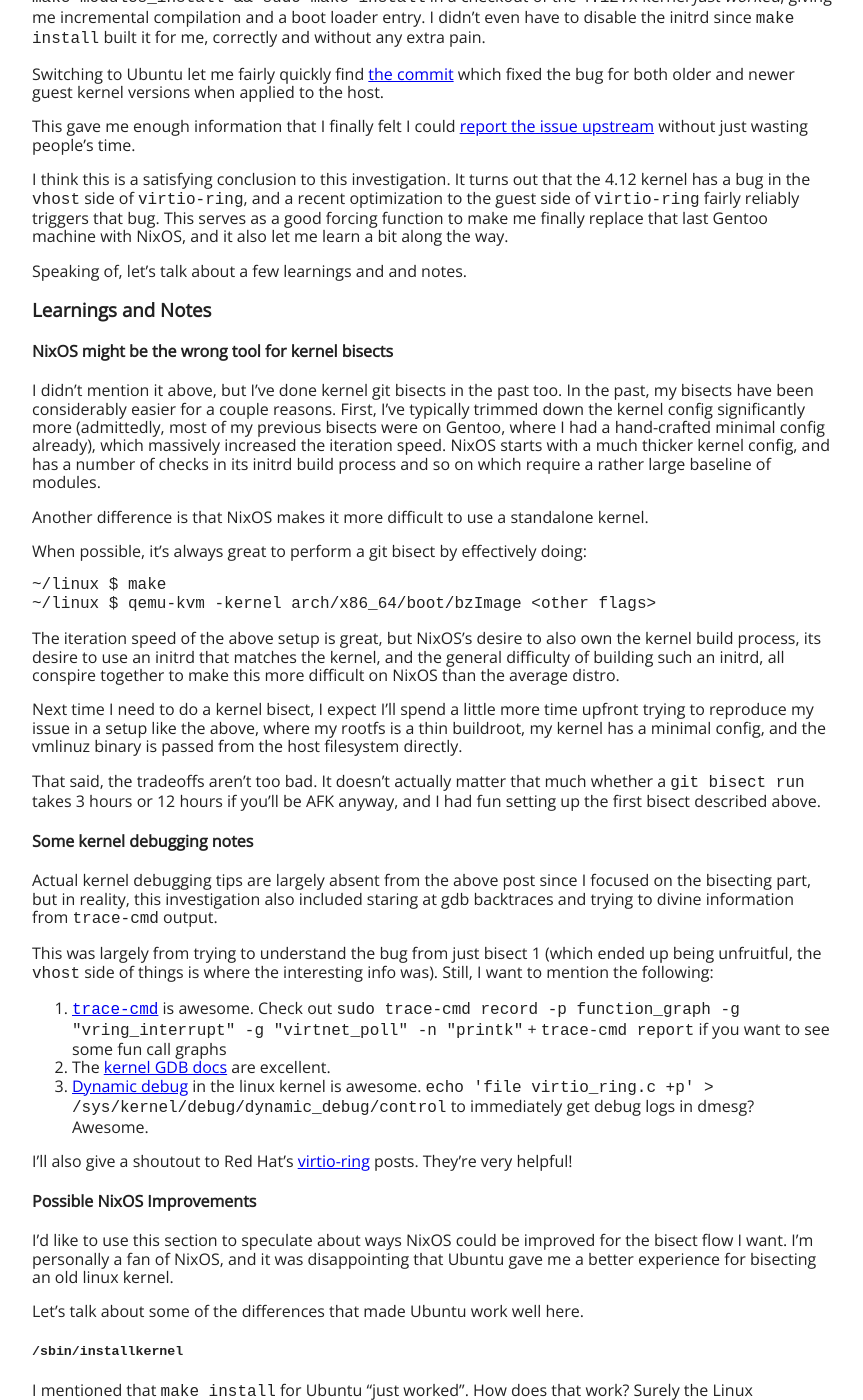
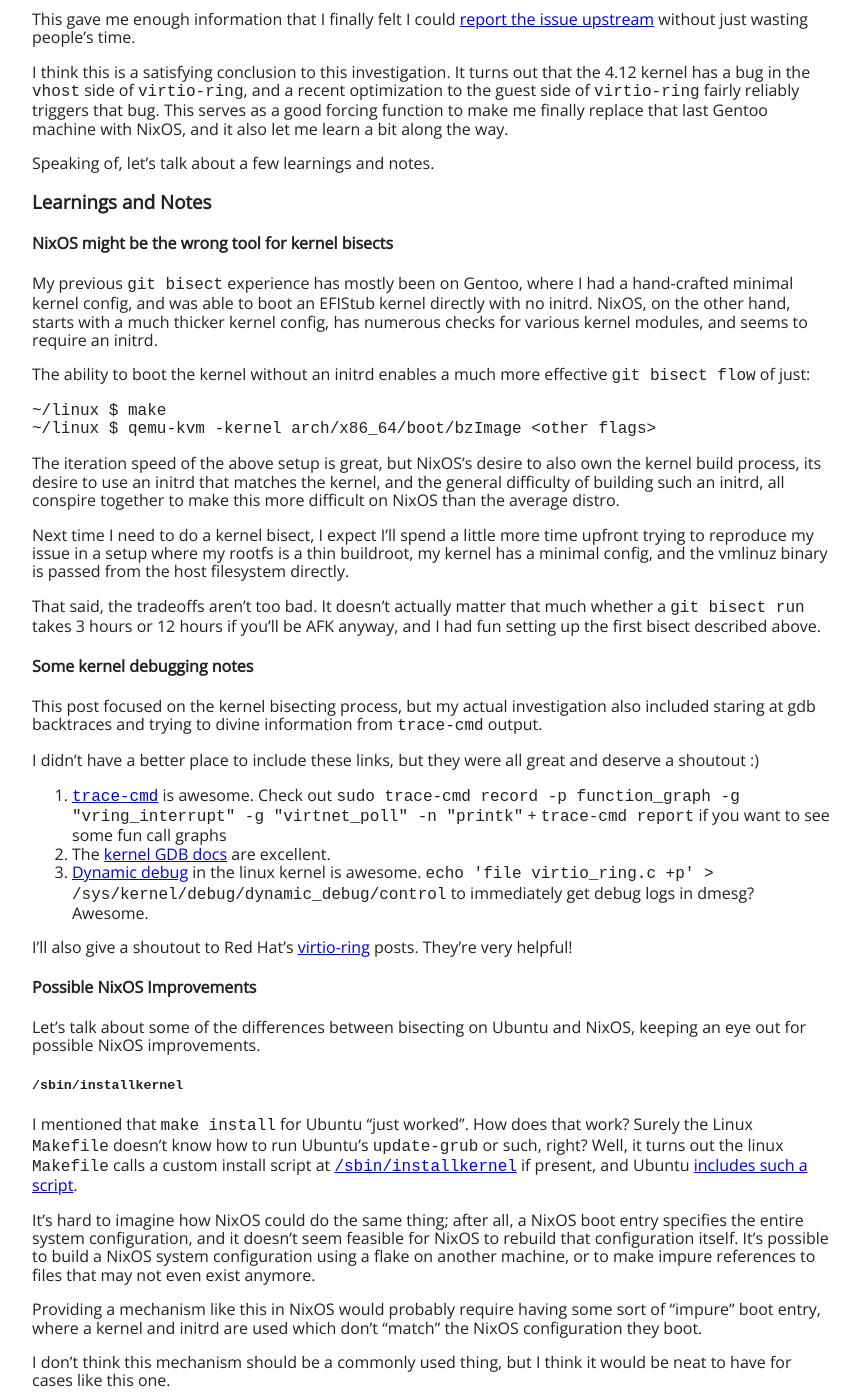
Before and after one commit to euank/euank.com, a Jekyll site: the page built from _posts/2022-05-01-nixos-bisect.md, in a window 1280 px wide and 1400 px high, scrolled down 5863 px. Shown: the whole window, without its empty margins (208-1071 px from the left). Built offline with Jekyll 4.4.1, drawn with Linux system fonts in a browser that asks for light colours; some of the changed text lies outside the part shown.

Commit message:
posts/nixos-bisect: apply some feedback

````diff
--- a/_posts/2022-05-01-nixos-bisect.md
+++ b/_posts/2022-05-01-nixos-bisect.md
@@ -30,21 +30,16 @@
 
 Normally, this cluster hums along happily, running various personal projects
 and sites (including this one!). The VMs themselves are fairly up to date, and
-updates have mostly been smooth, with the occasional exception. Speaking of,
-let's talk about the update that leads to the main conflict in this story.
+updates have mostly been smooth. Speaking of, let's talk about the update that
+leads to the main conflict in this story.
 
 ### A Bumpy Update
-
-The initial goal of the update was to switch the pod network from the flannel
-vxlan backend to the [`wireguard backend`](https://github.com/flannel-io/flannel/pull/1230). The actual reasons
-for this update don't end up mattering for this story.
 
 Since these VMs are all running NixOS, my rather naive process for updating them amounts to editing a [`nix flake`](https://nixos.wiki/wiki/Flakes) repo, and doing `ssh k8s-worker-$num "cd config && git pull && sudo nixos-rebuild --flake '.#k8s-worker-$num' switch"`. This isn't ideal, but it's worked so far!
 
 In addition to the pod network changes mentioned above, I did a `nix flake
 update` at some point since the last update. These VM's configurations are
-small enough that, even tracking `nixos-unstable`, blindly updating isn't
-scary.
+small enough that, even tracking `nixos-unstable`, updating isn't scary.
 
 So, what went wrong? Well, at first, nothing! The VMs all updated, my network
 connectivity metric showed inter-pod communication was functioning, and the
@@ -52,7 +47,10 @@
 
 <i>3 hours later</i>
 
-Oh no one of the nodes is unhealthy! Oh no, it's the single ingress node, so everything's offline (aside: normally there're multiple, but I went down to just one for the update. Not for any good reason either)!
+Oh no one of the nodes is unhealthy! Oh no, it's the single ingress node, so everything's offline.
+Normally there would be multiple ingress nodes, but part of the update includes
+shuffling around DNS entries, and I hadn't turned the "number of ingresses"
+knob back up yet (oops)!
 
 Fine, if I can't ssh in, hard-reset: `sudo virsh reset <node-name>`. Phew, at least everything came back up... surely that was just an errant kernel panic and I'll worry about it later.
 
@@ -60,9 +58,9 @@
 
 Oh no one of the nodes is unhealthy! Oh no, it's the single ingress node!
 
-I'm sure you can see the pattern. What ensued was a frustrating debugging
-session where the network failed seemingly with no exact pattern, and the
-longer I tried to observe the broken state, the longer my stuff was offline.
+What ensued was a frustrating debugging session where the network failed
+seemingly with no exact pattern, and the longer I tried to observe the broken
+state, the longer my stuff was offline.
 
 For the sake of brevity, I'll skip to the answer: it turns out the `nix flake
 update` above switched the default kernel version (from 5.10 to 5.15), and
@@ -109,14 +107,14 @@
 ```
 <small>[source](https://github.com/euank/nixos-linux-bisect-post/blob/e743ac8c9acefe667906f8e65088b3a5b61a3c54/flake.nix#L31-L48)</small>
 
-Nice, probably easier than the more common `debootstrap` flow! (Though, as an aside, I have seen some clean looking [debootstrap setups](https://github.com/google/syzkaller/blob/dc9e52595336dbe32f9a20f5da9f09cb8172cd21/tools/create-image.sh#L156-L192). It doesn't look nearly as reproducible though 😉).
+Nice, probably easier than the more common `debootstrap` flow! (Though I have seen some clean looking [debootstrap setups](https://github.com/google/syzkaller/blob/dc9e52595336dbe32f9a20f5da9f09cb8172cd21/tools/create-image.sh#L156-L192). It doesn't look nearly as reproducible though 😉.)
 
 With that, we can run `nix build '.#qemuImage'`, and after a matter of minutes, get a
 `./result/nixos.qcow2` for testing.
 
 Unfortunately, I hit another small bump here: running the VM locally didn't
 reproduce the issue, even after downgrading qemu and libvirt to the same
-versions as my server. It probably doesn't quite qualify, but the fact that it wouldn't repro locally did feel mildly [heisenbug](https://en.wikipedia.org/wiki/Heisenbug)-ish.
+versions as my server. Was I dealing with a [heisenbug](https://en.wikipedia.org/wiki/Heisenbug)?
 Ah, well, no matter. It still reproed on the remote host just fine.
 
 Undeterred, I plowed forward to the final piece needed to start the bisect:
@@ -217,7 +215,7 @@
 
 This also needed some [small modifications](https://github.com/euank/nixos-linux-bisect-post/commit/2d85eada573ebf9fea34820162cbaf31535c69b3)
 to `repro/configuration.nix` in order to read metadata about the linux commit
-currently being tested:
+currently being tested.
 
 From here, it was a simple matter of:
 
@@ -237,8 +235,6 @@
 </figure>
 
 Let me tell you, the feeling of waking up and seeing the that a bisect you left running overnight not only completed, but seems to have found the right answer... it's great.
-
-The next morning, it had my bad commit, and it looked very believable:
 
 <details>
 
@@ -320,9 +316,9 @@
 A [virtio commit](https://github.com/torvalds/linux/commit/8d622d21d24803408b256d96463eac4574dcf067)? Yup, that definitely sounds believable for network hangs in a VM using the `virtio_net` driver.
 
 This was great, but it still didn't explain why I could only repro it on
-that one machine, nor why no one had noticed and fixed it yet. My first guess
-was that the host kernel version mattered (after all, the virtio drivers have a
-host component, the vhost drivers, too), which seemed easy enough to test.
+that one machine, nor why no one had noticed and fixed it yet. The virtio
+drivers do have a host component too (the vhost drivers), so perhaps the host
+kernel version matters too?
 
 Sure enough, running a VM with the above virtio commit on a different host
 using a similarly old 4.12 kernel finally reproed it on a second machine....
@@ -373,10 +369,10 @@
 has no support for incremental compilation (nor [`ccache` support](https://github.com/NixOS/nixpkgs/issues/153343)). Surely there's a
 better way!
 
-I knew that on most distros, including Ubuntu, it's possible to just build a
-kernel and use it, with full incremental compilation. I installed Ubuntu 18.04
-(a version old enough I thought it would build the 4.12 kernel with no
-complaint), and tried to bisect from there.
+On many other distros, including Ubuntu, it's possible to just build a kernel
+and use it, with incremental compilation working as one might expect. I
+installed Ubuntu 18.04 (a version old enough I thought it would build the 4.12
+kernel with no complaint), and tried to bisect from there.
 
 This change from NixOS to Ubuntu instantly made the process less frustrating.
 Running `make && sudo make modules_install && sudo make install` in a checkout
@@ -396,24 +392,22 @@
 that last Gentoo machine with NixOS, and it also let me learn a bit along the
 way.
 
-Speaking of, let's talk about a few learnings and and notes.
+Speaking of, let's talk about a few learnings and notes.
 
 ### Learnings and Notes
 
 #### NixOS might be the wrong tool for kernel bisects
 
-I didn't mention it above, but I've done kernel git bisects in the past too. In
-the past, my bisects have been considerably easier for a couple reasons. First,
-I've typically trimmed down the kernel config significantly more (admittedly,
-most of my previous bisects were on Gentoo, where I had a hand-crafted minimal
-config already), which massively increased the iteration speed. NixOS starts
-with a much thicker kernel config, and has a number of checks in its initrd
-build process and so on which require a rather large baseline of modules.
+<!-- rewrite this paragraph as a comparison between bisecting on gentoo and on
+nix; the opening starts a little too broad for the content as it is now -->
 
-Another difference is that NixOS makes it more difficult to use a standalone
-kernel.
+My previous `git bisect` experience has mostly been on Gentoo, where I had a
+hand-crafted minimal kernel config, and was able to boot an EFIStub kernel
+directly with no initrd. NixOS, on the other hand, starts with a much thicker
+kernel config, has numerous checks for various kernel modules, and seems to
+require an initrd.
 
-When possible, it's always great to perform a git bisect by effectively doing:
+The ability to boot the kernel without an initrd enables a much more effective `git bisect flow` of just:
 
 ```
 ~/linux $ make
@@ -426,9 +420,9 @@
 make this more difficult on NixOS than the average distro.
 
 Next time I need to do a kernel bisect, I expect I'll spend a little more time
-upfront trying to reproduce my issue in a setup like the above, where my rootfs
-is a thin buildroot, my kernel has a minimal config, and the vmlinuz binary is
-passed from the host filesystem directly.
+upfront trying to reproduce my issue in a setup where my rootfs is a thin
+buildroot, my kernel has a minimal config, and the vmlinuz binary is passed
+from the host filesystem directly.
 
 That said, the tradeoffs aren't too bad. It doesn't actually matter that much
 whether a `git bisect run` takes 3 hours or 12 hours if you'll be AFK anyway,
@@ -436,14 +430,11 @@
 
 #### Some kernel debugging notes
 
-Actual kernel debugging tips are largely absent from the above post since I
-focused on the bisecting part, but in reality, this investigation also included
-staring at gdb backtraces and trying to divine information from `trace-cmd`
-output.
+This post focused on the kernel bisecting process, but my actual investigation
+also included staring at gdb backtraces and trying to divine information from
+`trace-cmd` output.
 
-This was largely from trying to understand the bug from just bisect 1 (which
-ended up being unfruitful, the `vhost` side of things is where the interesting
-info was). Still, I want to mention the following:
+I didn't have a better place to include these links, but they were all great and deserve a shoutout :)
 
 1. [`trace-cmd`](https://man7.org/linux/man-pages/man1/trace-cmd.1.html) is awesome.
     Check out `sudo trace-cmd record -p function_graph -g "vring_interrupt" -g "virtnet_poll" -n "printk"` + `trace-cmd report` if you want to see some fun call graphs
@@ -454,18 +445,14 @@
 
 #### Possible NixOS Improvements
 
-I'd like to use this section to speculate about ways NixOS could be improved
-for the bisect flow I want. I'm personally a fan of NixOS, and it was
-disappointing that Ubuntu gave me a better experience for bisecting an old
-linux kernel.
-
-Let's talk about some of the differences that made Ubuntu work well here.
+Let's talk about some of the differences between bisecting on Ubuntu and NixOS,
+keeping an eye out for possible NixOS improvements.
 
 ##### `/sbin/installkernel`
 
 I mentioned that `make install` for Ubuntu "just worked". How does that work? Surely the Linux `Makefile` doesn't know how to run Ubuntu's `update-grub` or such, right? Well, it turns out the linux `Makefile` calls a custom install script at [`/sbin/installkernel`](https://github.com/torvalds/linux/blob/5bfc75d92efd494db37f5c4c173d3639d4772966/arch/x86/boot/install.sh#L37) if present, and Ubuntu [includes such a script](https://manpages.ubuntu.com/manpages/bionic/man8/installkernel.8.html).
 
-It's hard to imagine how NixOS could do the same thing, after all a NixOS boot
+It's hard to imagine how NixOS could do the same thing; after all, a NixOS boot
 entry specifies the entire system configuration, and it doesn't seem feasible
 for NixOS to rebuild that configuration itself. It's possible to build a NixOS
 system configuration using a flake on another machine, or to make impure
@@ -475,13 +462,13 @@
 sort of "impure" boot entry, where a kernel and initrd are used which don't
 "match" the NixOS configuration they boot.
 
-All this said, I think there's still value in providing such a mechanism if
-it's feasible.
+I don't think this mechanism should be a commonly used thing, but I think it
+would be neat to have for cases like this one.
 
 ##### Externally built kernel
 
 Currently, NixOS provides `linuxPackages_custom` to build a custom kernel
-version. I couldn't find any equivilant mechanism to point
+version. I couldn't find any equivalent mechanism to point
 `boot.kernelpackages` at a pre-built kernel and its modules. This mechanism
 would have made incremental compilation much easier, especially when adding
 printk debugging statements and rebuilding.
@@ -489,8 +476,6 @@
 It doesn't seem to me like there's any fundamental reason that prebuilt
 binaries can't be plugged in as inputs here, and it's simply a matter of
 someone wiring it up.
-
-On Ubuntu, this is a fairly straightforward process.
 
 ##### Booting with no initrd
 
````
